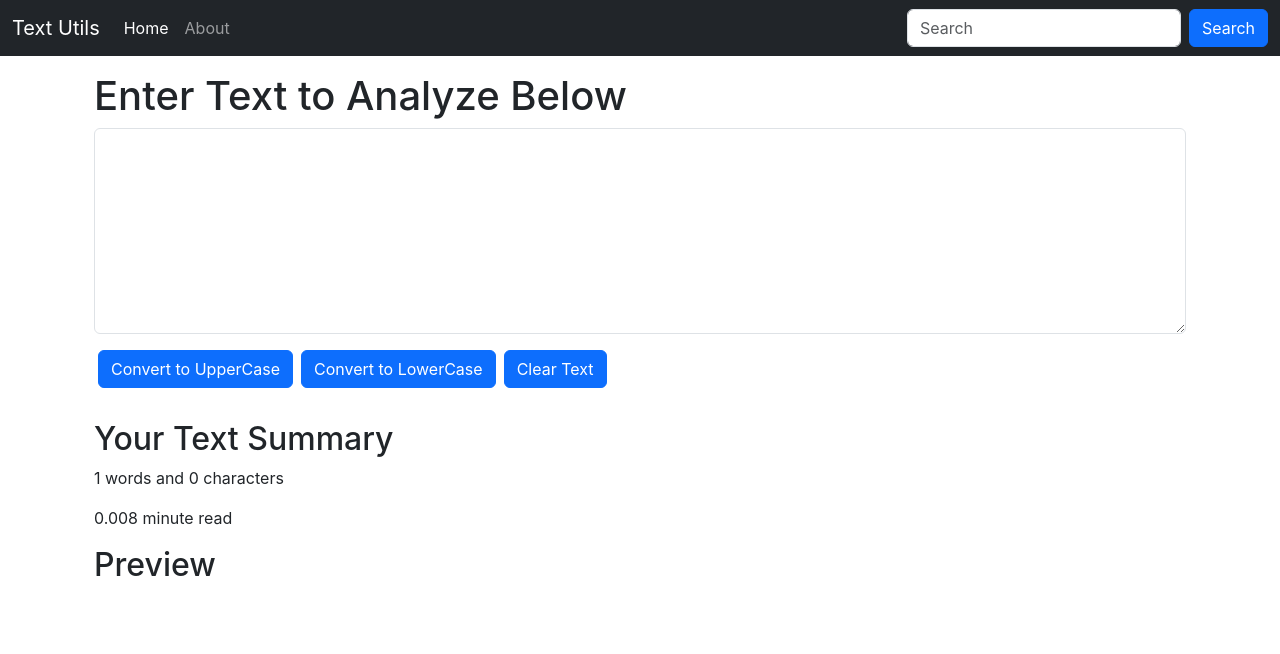
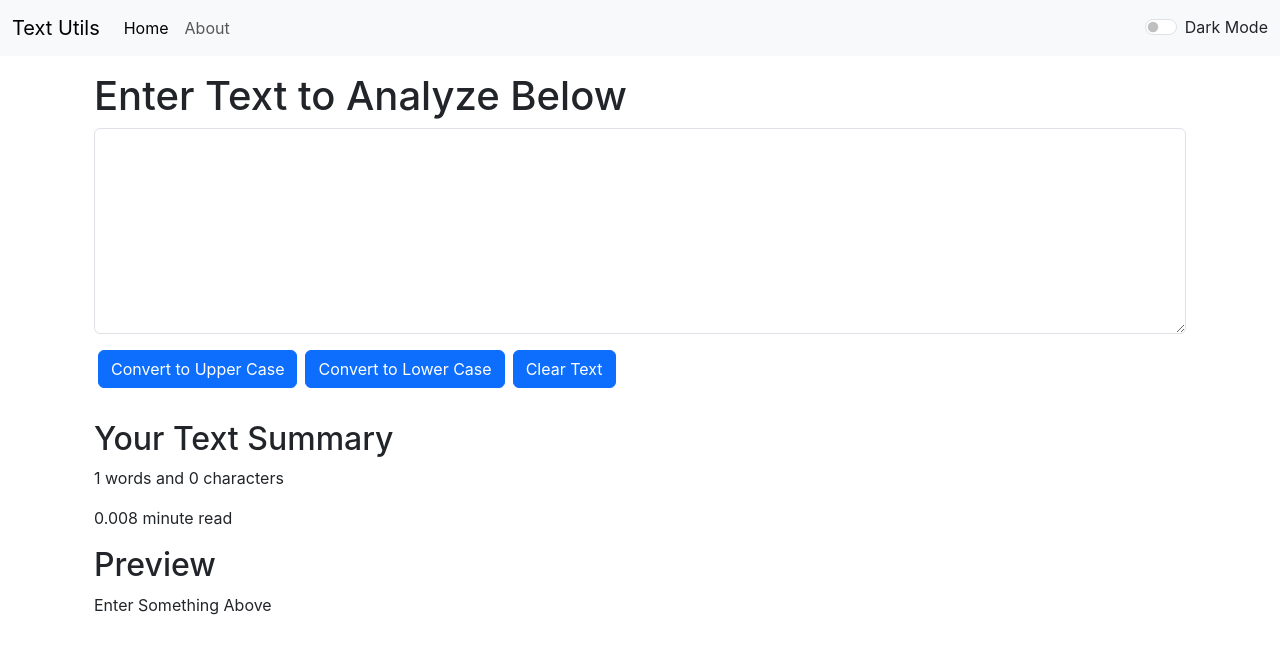
Before and after one commit to Akashnishad17/react-app, a React (Create React App) app: page / in a window 1280 px wide. Shown: the top 654 px of the page. Built offline with nearby package versions, Linux system fonts and the light colour scheme.

Commit message:
Alert Box

```diff
--- a/public/index.html
+++ b/public/index.html
@@ -25,7 +25,7 @@
       Learn how to configure a non-root public URL by running `npm run build`.
     -->
     <link href="https://cdn.jsdelivr.net/npm/bootstrap@5.3.0-alpha1/dist/css/bootstrap.min.css" rel="stylesheet" integrity="sha384-GLhlTQ8iRABdZLl6O3oVMWSktQOp6b7In1Zl3/Jr59b6EGGoI1aFkw7cmDA6j6gD" crossorigin="anonymous">
-    <title>React App</title>
+    <title>Text Utils</title>
   </head>
   <body>
     <noscript>You need to enable JavaScript to run this app.</noscript>
--- a/src/App.js
+++ b/src/App.js
@@ -1,14 +1,46 @@
+import { useState } from 'react';
 import './App.css';
 import About from './components/About';
+import Alert from './components/Alert';
 import Navbar from './components/Navbar'
 import TextForm from './components/TextForm';
 
 function App() {
+	const [mode, setMode] = useState('light');
+	const [alert, setAlert] = useState(null);
+
+	const toggleMode = () => {
+		if(mode === 'light') {
+			setMode('dark');
+			document.body.style.backgroundColor = 'black';
+			document.body.style.color = 'white';
+			showAlert("Dark Mode Enabled", "success");
+		} else {
+			setMode('light');
+			document.body.style.backgroundColor = 'white';
+			document.body.style.color = 'black';
+			showAlert("Light Mode Enabled", "success");
+		}
+	};
+
+	const showAlert = (message, type) => {
+		setAlert(
+			{
+				message: message,
+				type: type
+			}
+		);
+		setTimeout(() => {
+			setAlert(null);
+		}, 1500);
+	};
+
 	return (
     	<>
-      		<Navbar title="Text Utils" aboutText="About Text Utils" />
+      		<Navbar title="Text Utils" aboutText="About Text Utils" mode={mode} toggleMode={toggleMode} />
+			<Alert alert={alert} />
 			<div className="container my-3">
-				<TextForm heading="Enter Text to Analyze Below" />
+				<TextForm heading="Enter Text to Analyze Below" showAlert={showAlert} />
 				{/* <About/> */}
 			</div>
     	</>
--- /dev/null
+++ b/src/components/Alert.js
@@ -0,0 +1,12 @@
+import React from 'react';
+
+export default function Alert(props) {
+    const capitalize = (word) => word.charAt(0).toUpperCase() + word.slice(1).toLowerCase();
+
+    return (
+        props.alert &&
+        <div className={`alert alert-${props.alert.type} alert-dismissible fade show`} role="alert">
+            <strong>{capitalize(props.alert.type)}</strong>: {props.alert.message}
+        </div>
+    );
+}
--- a/src/components/Navbar.js
+++ b/src/components/Navbar.js
@@ -4,7 +4,7 @@ import PropTypes from 'prop-types';
 export default function Navbar(props) {
     return (
         <>
-            <nav className="navbar navbar-expand-lg navbar-dark bg-dark">
+            <nav className={`navbar navbar-expand-lg navbar-${props.mode} bg-${props.mode}`}>
                 <div className="container-fluid">
                     <a className="navbar-brand" href="/">{props.title}</a>
                     <button className="navbar-toggler" type="button" data-bs-toggle="collapse" data-bs-target="#navbarSupportedContent" aria-controls="navbarSupportedContent" aria-expanded="false" aria-label="Toggle navigation">
@@ -19,10 +19,10 @@ export default function Navbar(props) {
                                 <a className="nav-link" href="/">About</a>
                             </li>
                         </ul>
-                        <form className="d-flex" role="search">
-                            <input className="form-control me-2" type="search" placeholder="Search" aria-label="Search"/>
-                            <button className="btn btn-primary" type="submit">Search</button>
-                        </form>
+                        <div className={`form-check form-switch text-${props.mode === 'light' ? 'dark' : 'light'}`}>
+                            <input className="form-check-input" type="checkbox" id="flexSwitchCheckDefault" onClick={props.toggleMode} />
+                            <label className="form-check-label" htmlFor="flexSwitchCheckDefault">Dark Mode</label>
+                        </div>
                     </div>
                 </div>
             </nav>
--- a/src/components/TextForm.js
+++ b/src/components/TextForm.js
@@ -4,10 +4,12 @@ export default function TextForm(props) {
 
     const handleUpClick = () => {
         setText(text.toUpperCase());
+        props.showAlert("Converted to Upper Case", "success");
     };
 
     const handleLoClick = () => {
         setText(text.toLowerCase());
+        props.showAlert("Converted to Lower Case", "success");
     };
 
     const handleOnChange = (event) => {
@@ -16,6 +18,7 @@ export default function TextForm(props) {
 
     const handleClearClick = () => {
         setText('');
+        props.showAlert("Text Cleared", "success");
     }
 
     const [text, setText] = useState('');
@@ -26,8 +29,8 @@ export default function TextForm(props) {
                 <h1>{props.heading}</h1>
                 <div className="mb-3">
                     <textarea className="form-control" value={text} onChange={handleOnChange} id="myBox" rows="8"></textarea>
-                    <button className="btn btn-primary my-3 mx-1" onClick={handleUpClick}>Convert to UpperCase</button>
-                    <button className="btn btn-primary my-3 mx-1" onClick={handleLoClick}>Convert to LowerCase</button>
+                    <button className="btn btn-primary my-3 mx-1" onClick={handleUpClick}>Convert to Upper Case</button>
+                    <button className="btn btn-primary my-3 mx-1" onClick={handleLoClick}>Convert to Lower Case</button>
                     <button className="btn btn-primary my-3 mx-1" onClick={handleClearClick}>Clear Text</button>
                 </div>
             </div>
@@ -37,7 +40,7 @@ export default function TextForm(props) {
                 <p>{0.008 * text.split(" ").length} minute read</p>
 
                 <h2>Preview</h2>
-                <p>{text}</p>
+                <p>{text.length === 0 ? "Enter Something Above" : text}</p>
             </div>
         </>
     );
```
